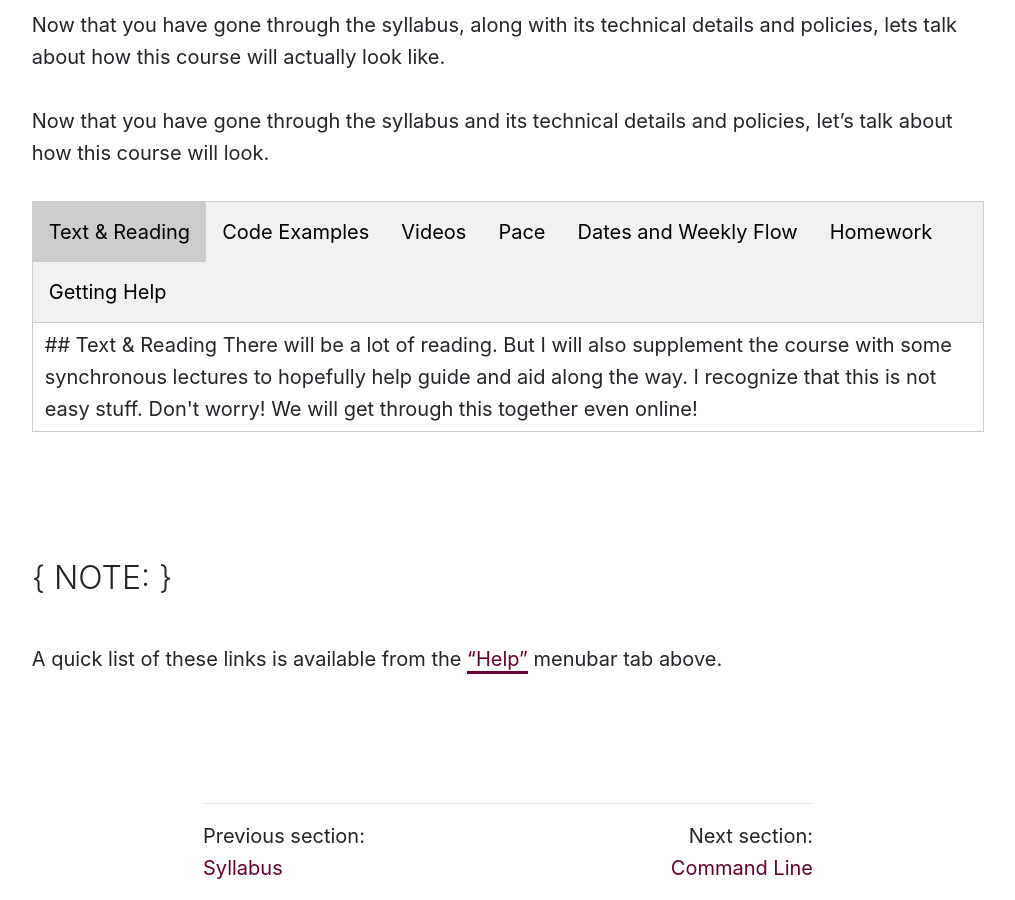
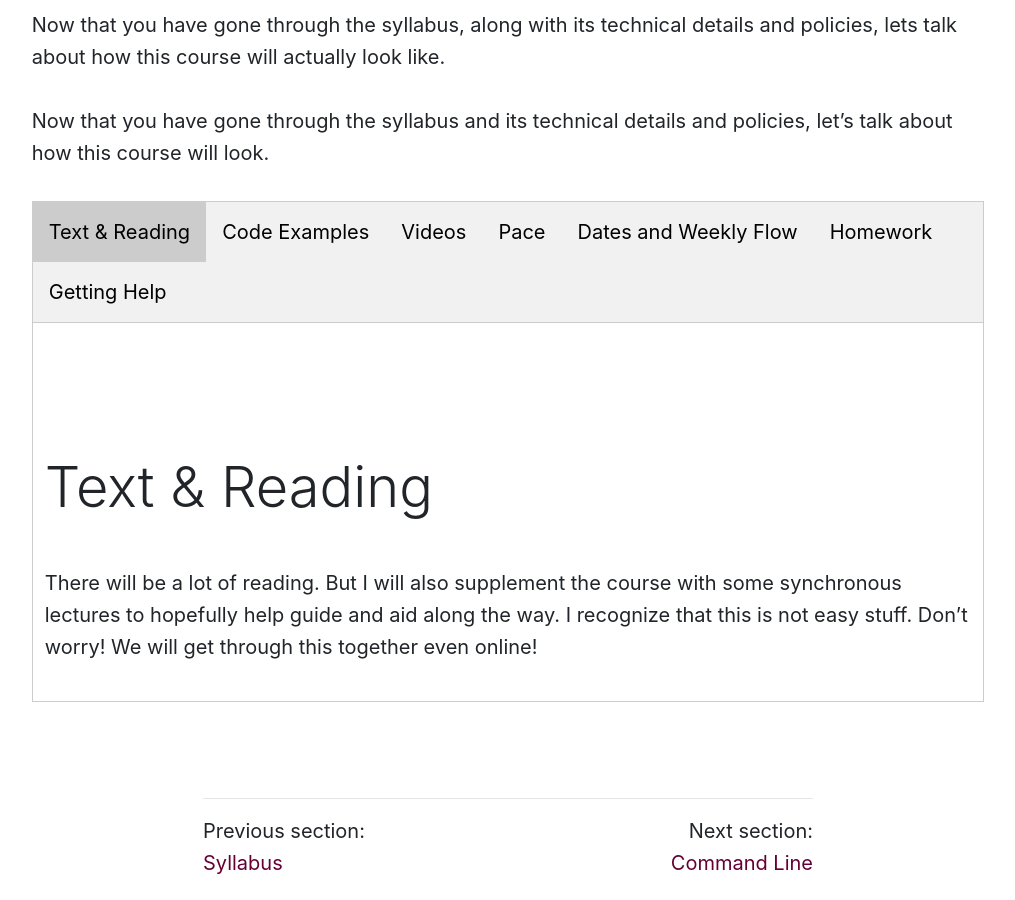
Before and after one commit to Montana-Media-Arts/441-web-tech-Spring2021-course, a Jekyll site: the page built from modules/week-1/_posts/2017-01-05-class-overview.md, in a window 1280 px wide and 900 px high, scrolled down 576 px. Shown: the whole window, without its empty margins (132-1147 px from the left). Built offline with Jekyll 4.4.1, drawn with Linux system fonts in a browser that asks for light colours; nearby versions of some CDN libraries.

Commit message:
updated look and feel

```diff
--- a/modules/week-1/_posts/2017-01-05-class-overview.md
+++ b/modules/week-1/_posts/2017-01-05-class-overview.md
@@ -19,34 +19,34 @@ Now that you have gone through the syllabus and its technical details and polici
   <button class="tablinks" onclick="openTab(event, 'Help')">Getting Help</button>
 </div>
 
-<div id="Text" class="tabcontent" style="display:block">
+<div id="Text" class="tabcontent" style="display:block" markdown="1">
 
 ## Text & Reading
 
 There will be a lot of reading.  But I will also supplement the course with some synchronous lectures to hopefully help guide and aid along the way. I recognize that this is not easy stuff.  Don't worry! We will get through this together even online!
 </div>
 
-<div id="Code" class="tabcontent">
+<div id="Code" class="tabcontent" markdown="1">
 ## Code Examples
 
 There will also be a lot of code examples. These will show up in your browser and allow you to see exactly what is occurring. In addition, there will always be download buttons for the code, so that you can play with it on your own.
 
 > Remember, you are learning a new language, this means you will need to take time to explore, play, dissect, rebuild, break, etc.  You won't hurt anything by breaking stuff... it makes it more fun :-)
 </div>
-<div id="Videos" class="tabcontent">
+<div id="Videos" class="tabcontent" markdown="1">
 ## Videos
 
 See above in the Text & Reading portion.  I will try and help by creating videos and posting ones that I think are helpful as well.
 
 </div>
-<div id="Pace" class="tabcontent">
+<div id="Pace" class="tabcontent" markdown="1">
 ## Pace
 
 This course takes time. Some things might be easier that others.  However, we will ramp into the course slowly over the next few weeks. But, you should set aside time now in your schedule for course work.
 
 This week is a chance for you to get [re-]familiarize yourself with tools on your computer, absorb the syllabus, revisit responsive web design, and schedule out time in your week for class work.
 </div>
-<div id="Dates" class="tabcontent">
+<div id="Dates" class="tabcontent" markdown="1">
 
 ## Dates & Weekly Flow
 
@@ -57,7 +57,7 @@ When a module is released (i.e., it goes live on Moodle and this site), you will
 For example, this module is opening on Monday, January 11th. Therefore, you have through next Monday, January 18th to complete the module.
 
 </div>
-<div id="Homework" class="tabcontent">
+<div id="Homework" class="tabcontent" markdown="1">
 ## Homework
 
 You should consider anything within the course lecture content under a *{ TODO: }* section to be part of your "homework".
@@ -67,7 +67,7 @@ You will receive additional directives and notes about homework assignments on t
 Most homework assignments will be a public website of some sort that you create. These links will then be submitted to a forum behind the Moodle firewall. This will allow you and your classmates to see each others assignments, as well as how you each chose to solve the set of problems, without posting links for the whole world to see. I think it is critical that you are aware of the work each other is making. This is my current solution to address this need. Further instructions will be provided about how to do this.
 
 </div>
-<div id="Help" class="tabcontent">
+<div id="Help" class="tabcontent" markdown="1">
 
 ## Getting Help
 
@@ -87,7 +87,8 @@ When you have problems in this course, you have a number of solutions available
         - [michael.cassens@umontana.edu](mailto:michael.cassens@umontana.edu?subject=441%20Question)
 
 <br />
-</div>
+
 
 #### { NOTE: }
 A quick list of these links is available from the ["Help"]({{site.baseurl}}/help/) menubar tab above.
+</div>
```
Also changed, not shown: modules/week-1/_posts/2017-01-03-instructors.md (+3 -3 lines).
